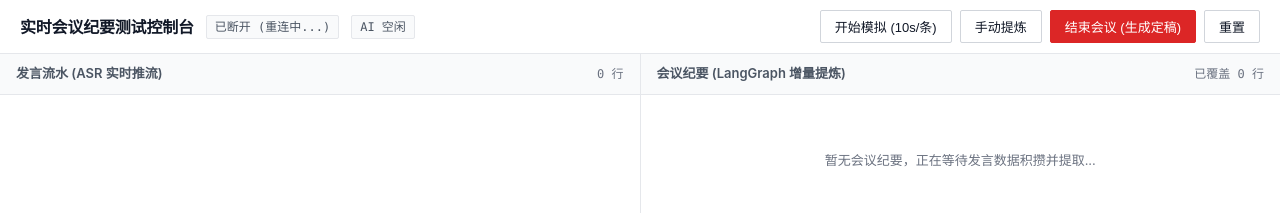
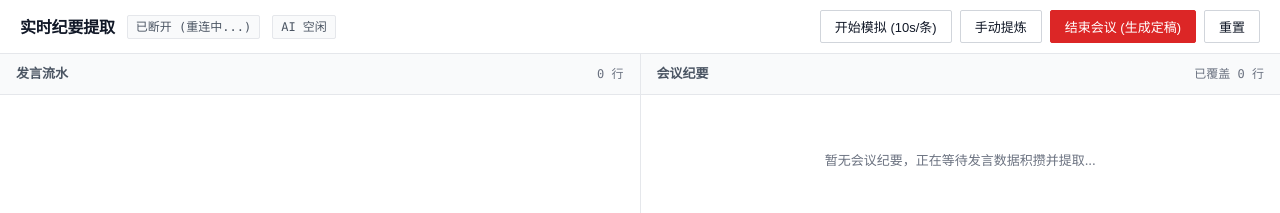
Before and after one commit to ohhhhh-hyf/Realtime_Minutes_Agent, a plain HTML site: page static/index.html in a window 1280 px wide. Shown: the top 213 px of the page. Drawn offline with Linux system fonts and the light colour scheme.

Commit message:
优化前端展示

```diff
--- a/static/index.html
+++ b/static/index.html
@@ -3,7 +3,7 @@
 <head>
   <meta charset="UTF-8" />
   <meta name="viewport" content="width=device-width, initial-scale=1.0" />
-  <title>实时会议纪要测试看板</title>
+  <title>实时纪要提取</title>
   <style>
     :root {
       --bg-main: #f9fafb;
@@ -612,7 +612,7 @@
   <!-- 顶部控制栏 -->
   <header>
     <div class="header-left">
-      <span class="app-title">实时会议纪要测试控制台</span>
+      <span class="app-title">实时纪要提取</span>
       <span id="connStatus" class="status-tag">连接中...</span>
       <span id="aiStatus" class="status-tag">AI 空闲</span>
     </div>
@@ -629,7 +629,7 @@
     <!-- 左栏：原话流水 -->
     <div class="pane">
       <div class="pane-header">
-        <span>发言流水 (ASR 实时推流)</span>
+        <span>发言流水</span>
         <span id="linesCount" class="pane-count">0 行</span>
       </div>
       <div id="linesContainer" class="pane-content">
@@ -642,7 +642,7 @@
     <!-- 右栏：结构化纪要 -->
     <div class="pane">
       <div class="pane-header">
-        <span>会议纪要 (LangGraph 增量提炼)</span>
+        <span>会议纪要</span>
         <span id="notesCovered" class="pane-count">已覆盖 0 行</span>
       </div>
       <div id="notesContainer" class="pane-content">
```
